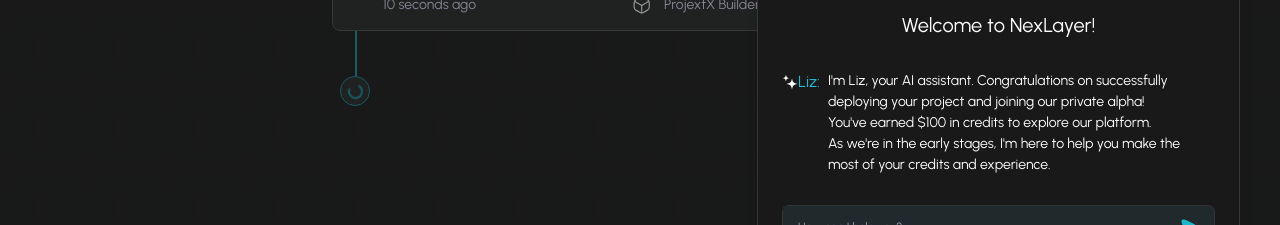
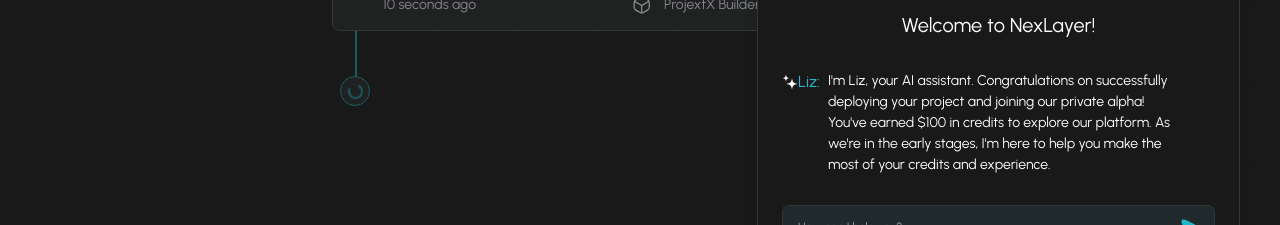
Before and after one commit to Raja-Abbas/nex, a React (Create React App) app: page /build in a window 1280 px wide. Both pictures are taken after a click on the picture 1246 px from the left and 701 px from the top of the page. Shown: the part 421-646 px from the top of the page. Built offline with nearby package versions, Linux system fonts and the light colour scheme.

Commit message:
chatbot minor fix

```diff
--- a/src/components/Chatbot.js
+++ b/src/components/Chatbot.js
@@ -1,39 +1,87 @@
- // src/components/ChatBot.js
-import React from "react";
+import React, { useState } from "react";
 import StarChatbotImage from '../assets/svgs/StarChatbot.svg';
 import WHiteStarChatbotImage from '../assets/svgs/StarImage.svg';
 import Send from "../assets/svgs/send.svg";
 
 
 const ChatBot = ({ onClose }) => {
+  const [messages, setMessages] = useState([
+    {
+      sender: "Liz",
+      text: "I'm Liz, your AI assistant. Congratulations on successfully deploying your project and joining our private alpha! You've earned $100 in credits to explore our platform. As we're in the early stages, I'm here to help you make the most of your credits and experience."
+    }
+  ]);
+  const [input, setInput] = useState("");
+  const [isTyping, setIsTyping] = useState(false);
+
+  const handleSend = () => {
+    if (input.trim()) {
+      setMessages([
+        ...messages,
+        { sender: "User", text: input }
+      ]);
+      setInput("");
+      setIsTyping(true);
+
+      setTimeout(() => {
+        setMessages(prevMessages => [
+          ...prevMessages,
+          { sender: "Liz", text: "I'm Liz, your AI assistant. I'm here to assist you with any queries you have." }
+        ]);
+        setIsTyping(false);
+      }, 2000);
+    }
+  };
+
+  const handleKeyDown = (e) => {
+    if (e.key === 'Enter') {
+      handleSend();
+    }
+  };
+
   return (
-    <div className="fixed bottom-[105px] right-10 max-md:w-auto md:w-[483px] pt-[50px] bg-background border border-[#333636] p-4 rounded-lg shadow-lg z-[1000]">
+    <div className="fixed bottom-[105px] lg:right-10 right-0 max-md:w-auto md:w-[483px] pt-[50px] bg-background border border-[#333636] p-4 rounded-lg shadow-lg z-[1000]">
       <div className="flex justify-center items-center mb-2">
-        <img src={StarChatbotImage} alt="StarChatbotImage"/>
+        <img src={StarChatbotImage} alt="StarChatbotImage" />
       </div>
       <div className="p-2">
         <p className="text-[20px] leading-[30px] text-white text-center my-[30px]">Welcome to NexLayer!</p>
-        <div className="flex gap-2 text-white">
-          <div className="flex ">
-           <img src={WHiteStarChatbotImage} alt="StarChatbotImage"className="w-[16px] h-[16px]  mt-1"/>
-            <p className="text-light-blue">Liz:</p>
-          </div>
-          <p className="md:w-[388px] text-base">I'm Liz, your AI assistant. Congratulations on successfully<br/>
-             deploying your project and joining our private alpha! <br className="max-md:hidden"/>
-              You've earned $100 in credits to explore our platform. <br className="max-md:hidden"/>
-              As we're in the early stages, I'm here to help you make the <br className="max-md:hidden"/>
-              most of your credits and experience. </p>
+        <div className="lg:flex gap-2 text-white">
+        </div>
+        <div className="flex flex-col gap-2 rounded-[7px] max-h-[300px] overflow-y-auto">
+          {messages.map((message, index) => (
+            <div key={index} className="flex gap-2">
+              <div className="lg:flex">
+                <img src={WHiteStarChatbotImage} alt="StarChatbotImage" className="w-[16px] h-[16px] mt-1" />
+                <p className={`text-${message.sender === "Liz" ? "light-blue" : "light-blue"}`}>{message.sender}:</p>
+              </div>
+              <p className="md:w-[388px] pr-11 text-base text-white">{message.text}</p>
+            </div>
+          ))}
+          {isTyping && (
+            <div className="flex gap-2">
+              <div className="flex">
+                <img src={WHiteStarChatbotImage} alt="StarChatbotImage" className="w-[16px] h-[16px] mt-1" />
+                <p className="text-light-blue">Liz:</p>
+              </div>
+              <p className="rounded-full bg-light-blue h-4 w-4  animate-bounce   text-base text-white"></p>
+            </div>
+          )}
         </div>
         <div className="mt-[30px] border border-[#333636] flex justify-between items-center bg-dark-gray rounded-[7px]">
           <input
             type="text"
             placeholder="How can I help you?"
-            className="py-[12px] pl-[15px] font-normal text-tiny border-none w-full  outline-none focus:border-none focus:outline-none text-description-color bg-dark-gray"
+            value={input}
+            onChange={(e) => setInput(e.target.value)}
+            onKeyDown={handleKeyDown}
+            className="py-[12px] text-white pl-[15px] font-normal text-tiny border-none w-full outline-none focus:border-none focus:outline-none text-description-color bg-dark-gray"
           />
           <img
             className="pr-[15px] cursor-pointer"
             src={Send}
             alt="Send Icon"
+            onClick={handleSend}
           />
         </div>
       </div>
```
